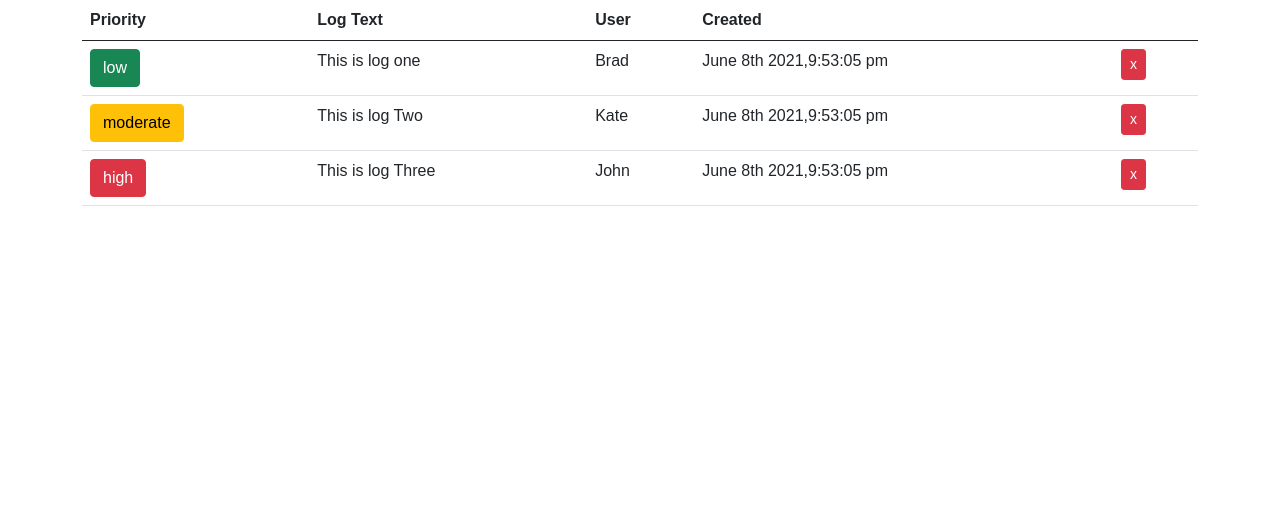
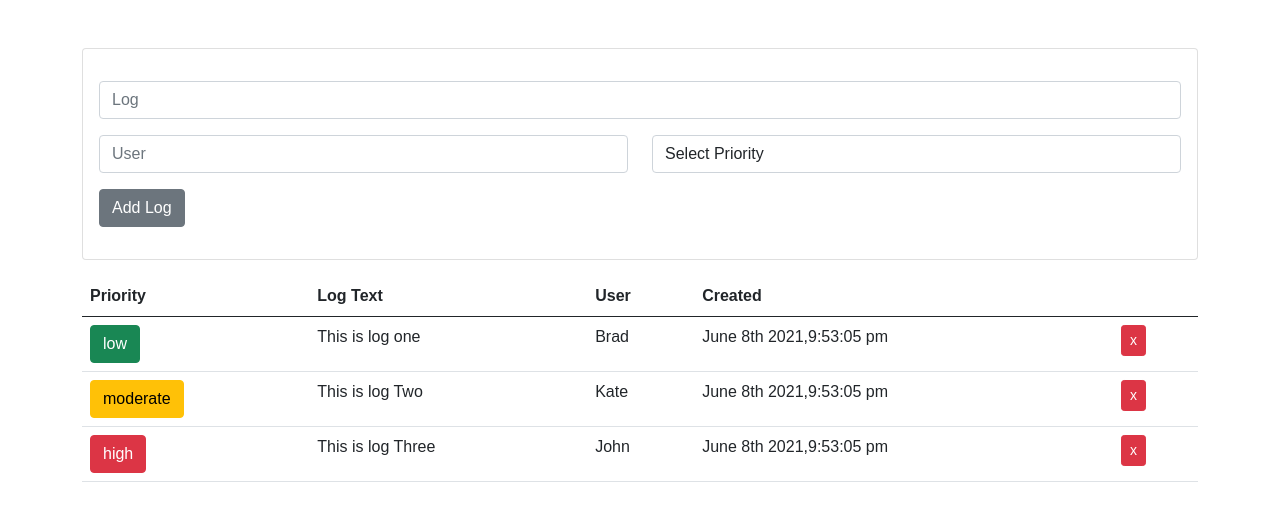
Before and after one commit to EngineerMohamedElhoussieny/electron-projects, a React app in the folder BugLoger/: page / in a window 1280 px wide. Shown: the top 512 px of the page. Built offline with nearby package versions, Linux system fonts and the light colour scheme; the HTML template or start-up script is replaced by a standard one.

Commit message:
addlogitem-component

```diff
--- /dev/null
+++ b/BugLoger/src/components/AddLogItem.js
@@ -0,0 +1,59 @@
+import React, { useState} from 'react'
+import { Card , Form , Row , Col ,Button } from 'react-bootstrap'
+
+const AddLogItem = ({}) => {
+    const [text,setText] = useState('')
+    const [user,setUser] = useState('')
+    const [priority,setPriority]=useState('')
+
+    return (
+        <Card className="mt-5 mb-3">
+            <Card.Body>
+                <Form>
+                    <Row className='my-3'>
+                        <Col>
+                           <Form.Control
+                           placeholder='Log'
+                           value={text}
+                           onChange={(e) =>setText(e.target.value)}
+                           />
+                        </Col>
+                    </Row>
+                    <Row>
+                    <Col>
+                           <Form.Control
+                           placeholder='User'
+                           value={user}
+                           onChange={(e) =>setUser(e.target.value)}
+                           />
+                        </Col>
+                        <Col>
+                            <Form.Control
+                            as='select'
+                            value={priority}
+                            onChange={(e) =>setPriority(e.target.value)}
+                            >
+                            <option value="0">Select Priority</option>
+                            <option value="low">Low</option>
+                            <option value="moderate">Moderate</option>
+                            <option value="high">High</option>
+                            </Form.Control>
+                        </Col>
+                    </Row>
+                    <Row className="my-3">
+                        <Col>
+                          <Button
+                           type='submit'
+                           variant='secondary'
+                           block>
+                              Add Log
+                          </Button>
+                        </Col>
+                    </Row>
+                </Form>
+            </Card.Body>
+        </Card>
+    )
+}
+
+export default AddLogItem
--- a/BugLoger/src/components/App.js
+++ b/BugLoger/src/components/App.js
@@ -2,6 +2,7 @@ import React,{ useState } from 'react'
 import Container from 'react-bootstrap/Container'
 import Table from 'react-bootstrap/Table'
 import LogItem from './LogItem'
+import AddLogItem from './AddLogItem'
 
 const App = () => {
 	const [logs,setLogs]=useState([
@@ -27,7 +28,8 @@ const App = () => {
 		}
 	])
 	return (
-		<Container className='app'>
+		<Container>
+			<AddLogItem />
 			<Table>
 				<thead>
 					<tr>
```
